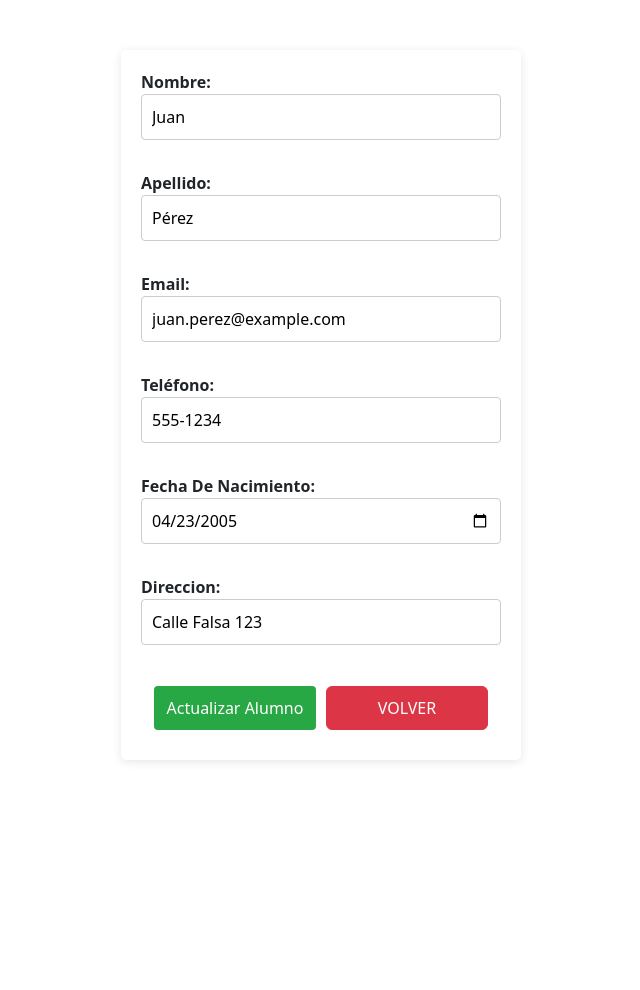
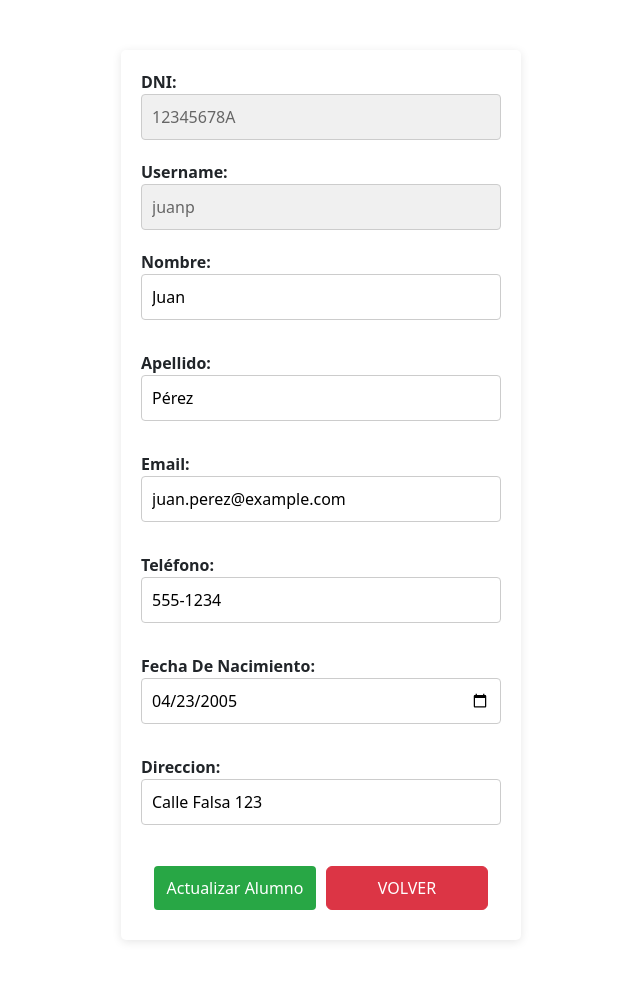
Before and after one commit to AngelCampsRuiz/Gesti--Notes, a PHP site: page /view/editarAlumno.php?id=1 in a window 1280 px wide. Shown: the whole page, without its empty margins (319-959 px from the left). Before the commit the page ends 762 px from the top, so only its background shows below. Run offline with PHP 8.4, Linux system fonts and the light colour scheme; a user stored in the database is signed in; data comes from the database, SQL or seed files in the repository.

Commit message:
editar alumno nuevos campos a medias - Àngel

```diff
--- a/css/form.css
+++ b/css/form.css
@@ -103,3 +103,9 @@ form button:hover {
     color: red;
     font-size: 12px;
 }
+
+input[readonly] {
+    background-color: #f0f0f0; /* Color gris claro */
+    color: #666; /* Color del texto */
+    border: 1px solid #ccc; /* Borde gris */
+}
--- a/js/verifAlu.js
+++ b/js/verifAlu.js
@@ -10,6 +10,7 @@ document.getElementById("username").onmouseleave = function() {
         return /^[a-zA-Z0-9]+$/.test(username);
     }
     document.getElementById("errorUsername").innerHTML = errorUsername
+    veriForm()
 }
 document.getElementById("nombre").onmouseleave = function validaNombre() {
     let nombre = this.value.trim()
@@ -61,6 +62,7 @@ document.getElementById("dni").onmouseleave = function validaDNI() {
         return letraDNI == letraExtraida
     }
     document.getElementById("errorDNI").innerHTML = errorDNI
+    veriForm()
 }
 document.getElementById("email").onmouseleave = function validaEmail() {
     let email = this.value.trim()
--- a/view/editarAlumno.php
+++ b/view/editarAlumno.php
@@ -11,6 +11,8 @@ try {
     if ($_SERVER['REQUEST_METHOD'] == 'POST') {
         // Procesar la actualización del alumno
         $id = mysqli_real_escape_string($conexion,htmlspecialchars(trim($_POST['id'])));
+        $dni = mysqli_real_escape_string($conexion,htmlspecialchars(trim($_POST['dni'])));
+        $username = mysqli_real_escape_string($conexion,htmlspecialchars(trim($_POST['username'])));
         $nombre = mysqli_real_escape_string($conexion,htmlspecialchars(trim($_POST['nombre'])));
         $apellido = mysqli_real_escape_string($conexion,htmlspecialchars(trim($_POST['apellido'])));
         $email = mysqli_real_escape_string($conexion,htmlspecialchars(trim($_POST['email'])));
@@ -20,13 +22,13 @@ try {
         // Otros campos...
 
         try{
-            $sql = "UPDATE tbl_alumnos SET nombre_alu=?, apellido_alu=?, email_alu=?, telefono_alu=?, fecha_nacimiento=?, direccion_alu=? WHERE id_alu=?";
+            $sql = "UPDATE tbl_alumnos SET dni_alu=?, username_usu=?, nombre_alu=?, apellido_alu=?, email_alu=?, telefono_alu=?, fecha_nacimiento=?, direccion_alu=? WHERE id_alu=?";
             $stmt = mysqli_prepare($conexion, $sql); // Usar la conexión desde el archivo incluido
             if (!$stmt) {
                 throw new Exception("Error al preparar la consulta: " . mysqli_error($conexion));
             }
 
-            mysqli_stmt_bind_param($stmt, "ssssssi", $nombre, $apellido, $email, $telefono, $fecha, $direccion, $id);
+            mysqli_stmt_bind_param($stmt, "ssssssssi", $dni, $username, $nombre, $apellido, $email, $telefono, $fecha, $direccion, $id);
             if (!mysqli_stmt_execute($stmt)) {
                 throw new Exception("Error al ejecutar la consulta: " . mysqli_stmt_error($stmt));
             }
@@ -88,6 +90,8 @@ try {
     <!-- Formulario de edición -->
         <form method="post">
             <input type="hidden" name="id" value="<?php echo htmlspecialchars($alumno['id_alu'] ?? ''); ?>">
+            <label>DNI: <input type="text" name="dni" value="<?php echo htmlspecialchars($alumno['dni_alu'] ?? ''); ?>" readonly></label>
+            <label>Username: <input type="text" name="username" value="<?php echo htmlspecialchars($alumno['username_usu'] ?? ''); ?>" readonly></label>
             <label>Nombre: <input type="text" name="nombre" id="nombre" value="<?php echo htmlspecialchars($alumno['nombre_alu'] ?? ''); ?>"></label>
             <p id="errorNombre"></p>
             <label>Apellido: <input type="text" name="apellido" id="apellido" value="<?php echo htmlspecialchars($alumno['apellido_alu'] ?? ''); ?>"></label>
@@ -101,7 +105,7 @@ try {
             <label>Direccion: <input type="textarea" name="direccion" id="direccion" value="<?php echo htmlspecialchars($alumno['direccion_alu'] ?? ''); ?>"></label>
             <p id="errorDireccion"></p>
             <div class="button-group">
-                <input type="submit" id="boton" disabled value="Actualizar Alumno">
+                <input type="submit" id="boton" value="Actualizar Alumno" disabled>
                 <button type="button" class="btn btn-danger" onclick="window.location.href='gestionUsers.php'">VOLVER</button>
             </div>
         </form>
```
